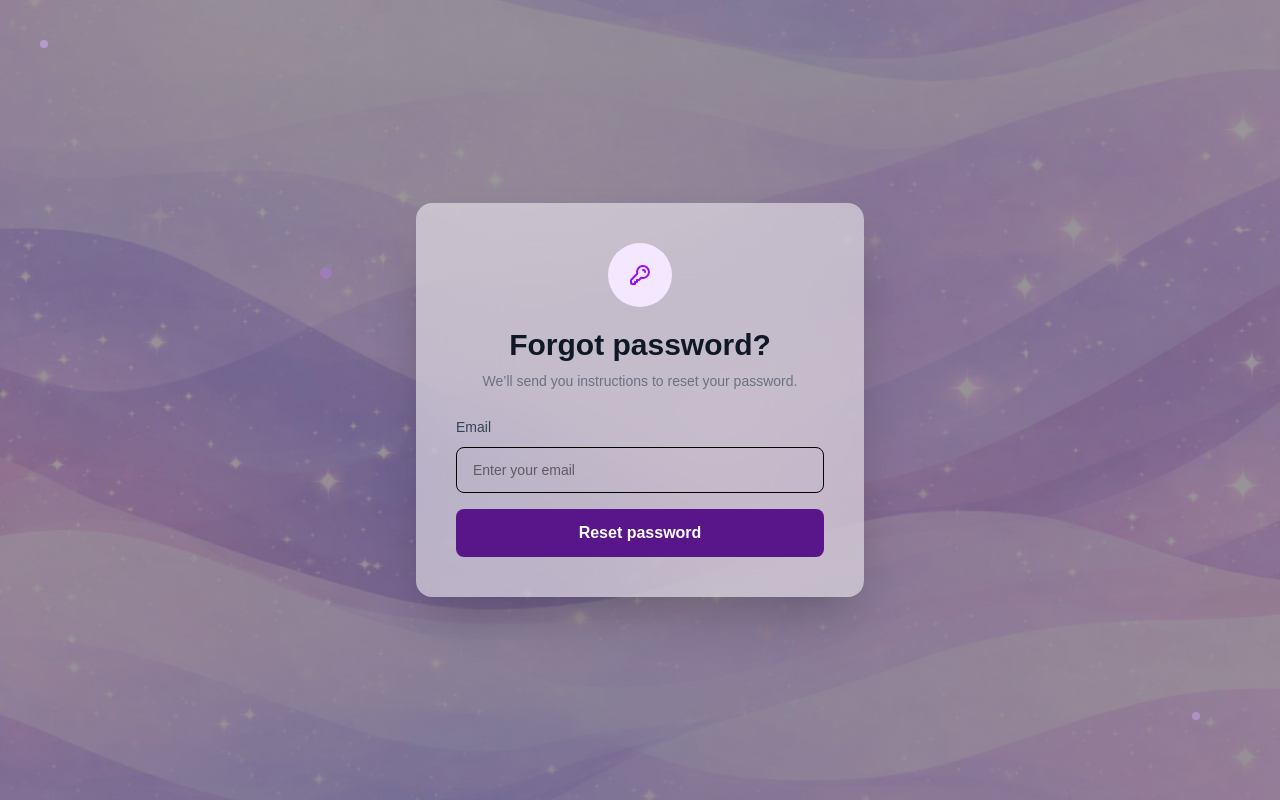
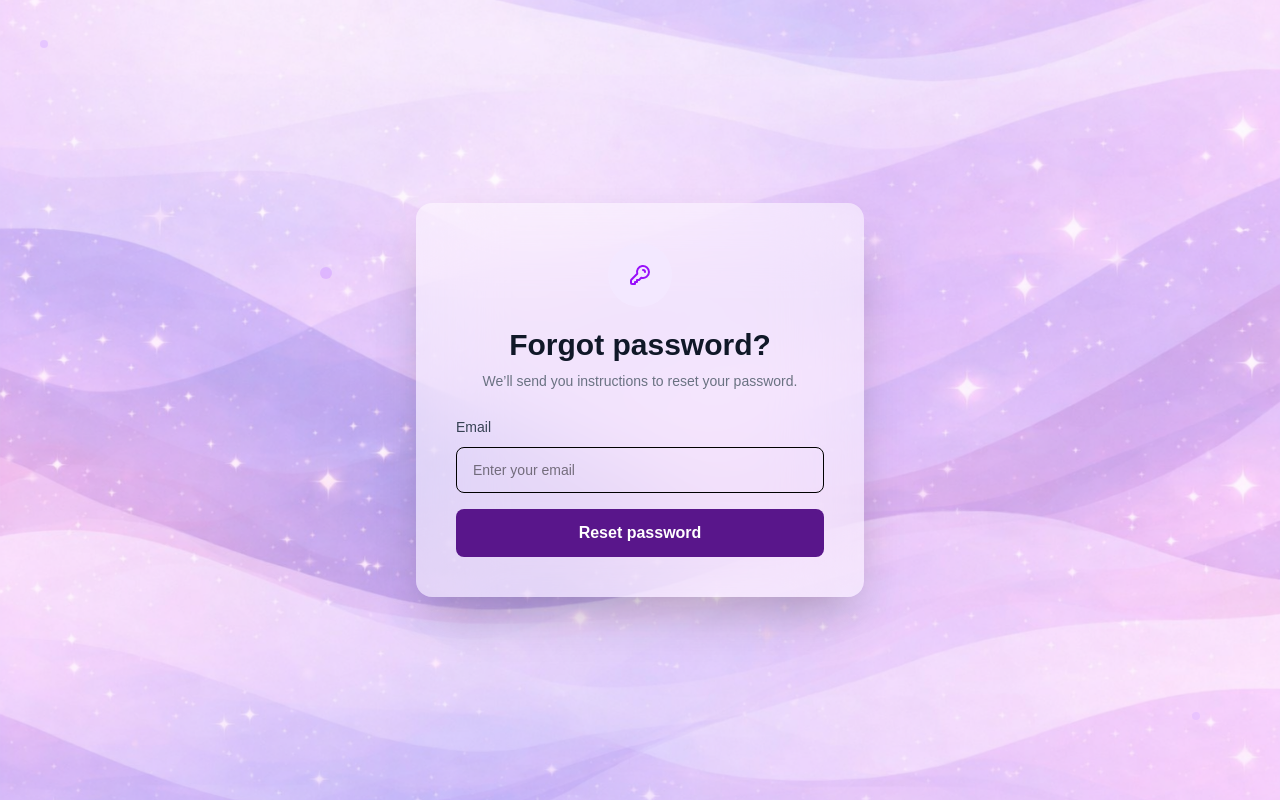
Before and after one commit to devrloper/Skill-Swap-FYP, a Next.js app: page /forgot-password in a window 1280 px wide. Built offline with nearby package versions, Linux system fonts and the light colour scheme; no server answers.

Commit message:
Update page.tsx

```diff
--- a/src/app/forgot-password/page.tsx
+++ b/src/app/forgot-password/page.tsx
@@ -13,7 +13,7 @@ const ForgotPassword = () => {
       />
 
       {/* DARK OVERLAY */}
-      <div className="absolute inset-0 bg-black/40" />
+      {/* <div className="absolute inset-0 bg-black/40" /> */}
 
       {/* BACKGROUND DOTS  */}
       <div className="absolute inset-0 pointer-events-none">
```
